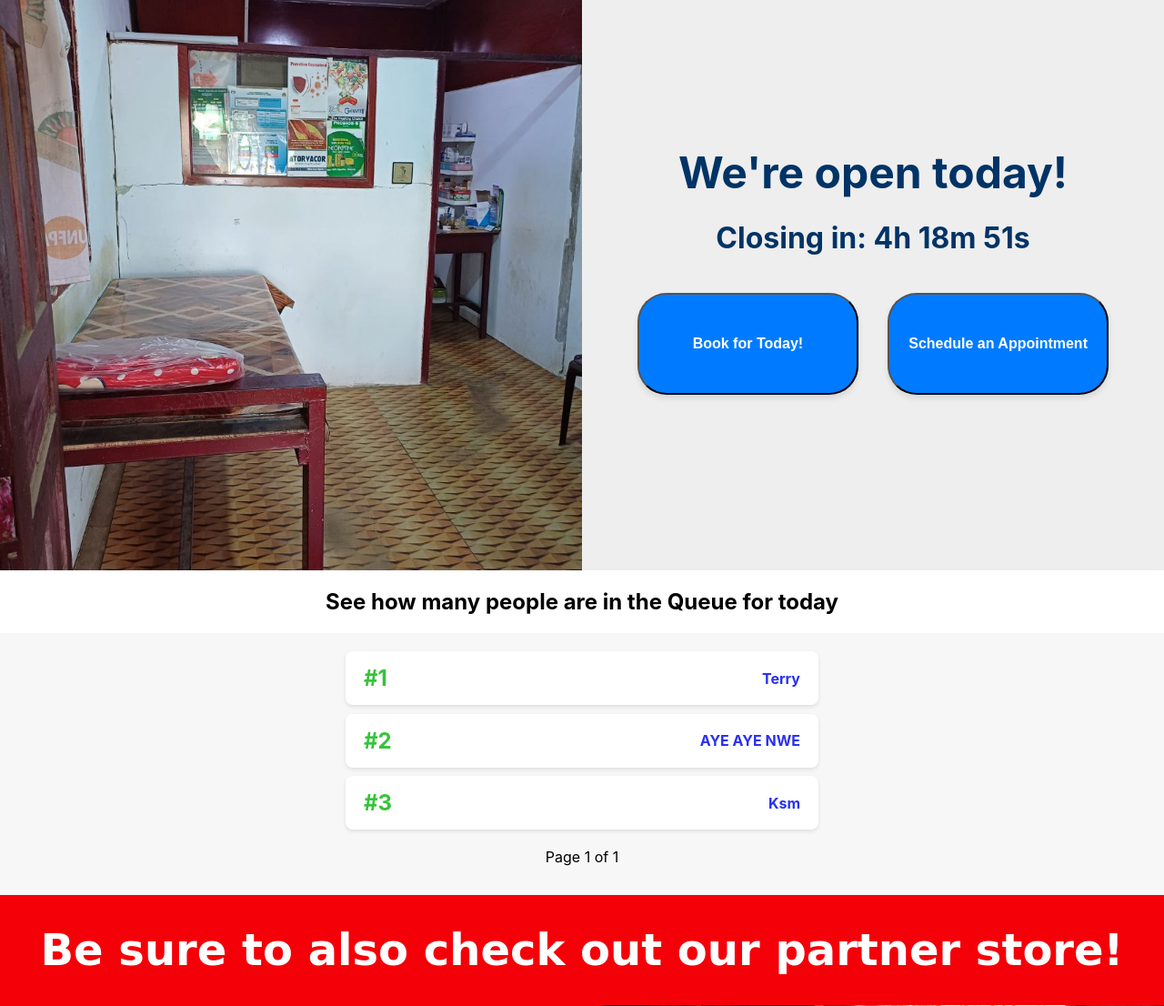
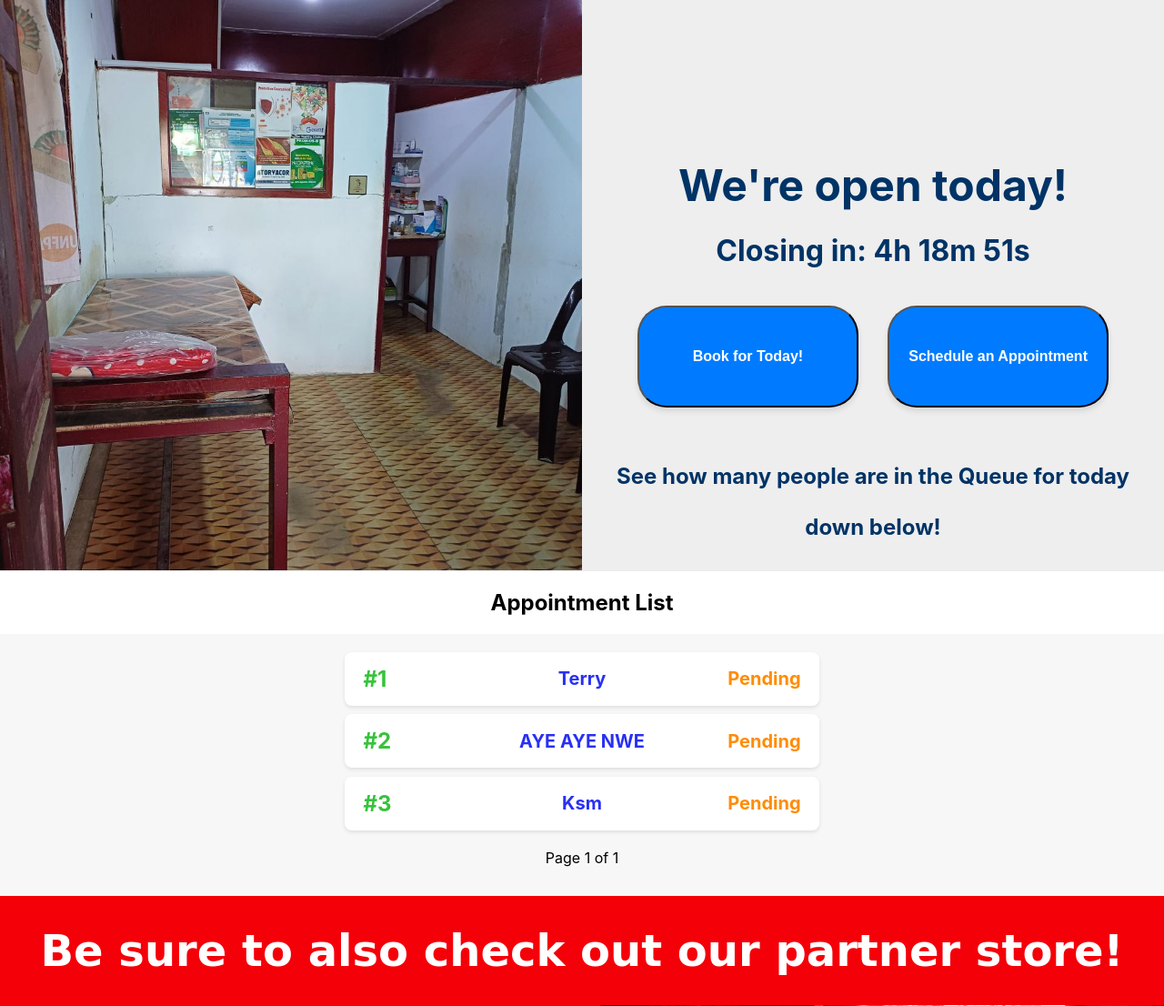
Before and after one commit to AurelianOnGit/Clinic, a Django app: page /reception/home in a window 1280 px wide. Shown: the part 100-1206 px from the top of the page at 91% size. Run offline with Django 5.2, Linux system fonts and the light colour scheme; data comes from the database, SQL or seed files in the repository; both versions use the stored data as it was after the commit; some web fonts are replaced.

Commit message:
made the ap list prettier, still wip. also updated the model to include a new field

```diff
--- a/Reception/forms.py
+++ b/Reception/forms.py
@@ -23,6 +23,8 @@ class BaseAppointmentForm(forms.ModelForm):
         # Check if the name contains only alphabetic characters and spaces
         if not all(x.isalpha() or x.isspace() for x in name):
             raise forms.ValidationError("Error! A name can only contain Alphabetic characters and spaces")
+
+        name = name.title()
 
         return name
 
--- a/Reception/models.py
+++ b/Reception/models.py
@@ -10,5 +10,17 @@ class Appointment(models.Model):
     created_at = models.DateTimeField(auto_now_add=True)
     updated_at = models.DateTimeField(auto_now=True)
 
+    STATUS_CHOICES = [
+        ('pending', 'Pending'),
+        ('in_progress', 'In Progress'),
+        ('completed', 'Completed'),
+    ]
+
+    status = models.CharField(
+        max_length=15,
+        choices=STATUS_CHOICES,
+        default='pending',
+    )
+
     class Meta:
         unique_together = ('date', 'token')
--- a/Reception/static/Reception/css/style.css
+++ b/Reception/static/Reception/css/style.css
@@ -58,25 +58,29 @@ main {
 #waiting-room-img, #storefront-img {
     float: none;
     margin: 0;
-    width: 45rem;
     height: 39.2rem;
     object-fit: cover;
     display: block;
 }
 
+.clinic-img img {
+    width: 100%;
+}
+
 .store-img img {
     border-radius: 1.6rem;
+    width: 45rem;
 }
 
 .status-and-booking, .list, .third-section {
     display: flex;
     width: 100%;
-    background-color: #EEEEEE;
     box-shadow: 0 0.25rem 0.375rem rgba(0, 0, 0, 0.1);
 }
 
 .status-and-booking {
     min-height: 39rem;
+    background-color: #EEEEEE;
 }
 
 .third-section {
@@ -120,12 +124,11 @@ main {
 }
 
 .queue-item {
-    display: flex;
-    justify-content: space-between;
+    display: grid;
+    grid-template-columns: 1fr 2fr 1fr;
     align-items: center;
+    gap: 5rem;
     padding: 0.938rem 1.25rem;
-    max-width: 50rem;
-    min-width: 30rem;
     background-color: #fff;
     border-radius: 0.5rem;
     box-shadow: 0 0.125rem 0.25rem rgba(0, 0, 0, 0.1);
@@ -135,12 +138,24 @@ main {
     font-size: 1.5rem;
     font-weight: 700;
     color: rgb(54, 195, 59);
+    justify-self: start;
 }
 
 .patient-name {
-    font-size: 1rem;
+    font-size: 1.25rem;
     font-weight: 700;
     color: #2930f3;
+    justify-self: center;
+    white-space: nowrap;
+    overflow: hidden;
+    text-overflow: ellipsis;
+}
+
+.patient-status {
+    font-size: 1.25rem;
+    font-weight: 700;
+    color: #ff8c00;
+    justify-self: end;
 }
 
 .closed-headings h1,
@@ -159,6 +174,15 @@ main {
     text-align: center;
     line-height: 3.5rem;
     color: #003366;
+}
+
+.doctor-in {
+    margin-top: 10rem;
+}
+
+.doctor-in .list-indicator h1 {
+    font-size: 1.5rem;
+    margin-top: 0;
 }
 
 .shill-heading-closed, .shill-heading-open {
@@ -212,8 +236,8 @@ main {
 .ap-today-btn, .ap-later-btn {
     background-color: #007BFF;
     color: #FFFFFF;
-    width: 15vw;
-    height: 13vh;
+    width: 14vw;
+    height: 12vh;
     font-size: 1rem;
     margin-bottom: 2rem;
     box-shadow: 0 4px 6px rgba(0, 0, 0, 0.1);
--- a/Reception/templates/Reception/home.html
+++ b/Reception/templates/Reception/home.html
@@ -45,12 +45,15 @@
                             <button onclick="redirectToLaterForm()" class="ap-later-btn" type="button"><h4>Schedule an Appointment</h4></button>
                         </div>
                     {% endif %}
+                    <div class="list-indicator">
+                        <h1>See how many people are in the Queue for today<br>down below!</h1>
+                    </div>
                 </div>
             </section>
             <section class="list">
                 {% if is_open %}
                     <div class="ap-check">
-                        <h1>See how many people are in the Queue for today</h1>
+                        <h1>Appointment List</h1>
                     </div>
                     <div class="ap-list">
                         <div class="list-container">
@@ -58,6 +61,7 @@
                                 <div class="queue-item">
                                     <span class="token-number">#{{ appointment.token }}</span>
                                     <span class="patient-name">{{ appointment.name }}</span>
+                                    <span class="patient-status">{{ appointment.get_status_display }}</span>
                                 </div>
                             {% empty %}
                                 <p class="no-appointments">No appointments in queue</p>
--- a/Reception/views.py
+++ b/Reception/views.py
@@ -12,16 +12,16 @@ def home(request):
     today_aware = timezone.localtime()
     today_date = today_aware.date()
     today_weekday = today_date.weekday()
-    closed_days = [5]
+    closed_days = [6]
 
     # Clinic open and close times
-    opening_time = time(hour= 15, minute= 0)
+    opening_time = time(hour= 14, minute= 0)
     closing_time = time(hour= 20, minute= 0)
     current_time = today_aware.time()
 
     is_open = (today_weekday not in closed_days) and (opening_time <= current_time < closing_time)
 
-    appointments = Appointment.objects.filter(date=today_date).order_by('token')
+    appointments = Appointment.objects.filter(date=today_date, status__in=['pending', 'in_progress']).order_by('token')
     paginator = Paginator(appointments, 20) # 20 per page
 
     page_number = request.GET.get('page') # which page are we on
@@ -47,7 +47,7 @@ def home(request):
     ) + timedelta(days=days_until_open)
 
     # Combine both the date and time to make a full datetime object
-    next_open_datetime =  next_open_day_aware.replace(hour=8, minute=0)
+    next_open_datetime =  next_open_day_aware.replace(hour=15, minute=0)
 
     # --- FOR TESTING ONLY ---
     # Set the next open datetime to a few seconds in the future
@@ -71,7 +71,7 @@ def home(request):
 
     appointments_today = Appointment.objects.filter(date=today_date).order_by("token")
     context = {
-        "appointments" : appointments_today,
+        "appointments" : appointments,
         "is_open" : is_open,
         "next_open_day" : next_open_day_name,
         "page_obj" : page_obj,
```
Also changed, not shown: Reception/templates/Reception/book_later.html (+7 -4 lines), Reception/migrations/0004_appointment_status_alter_appointment_date.py (added), db.sqlite3.
